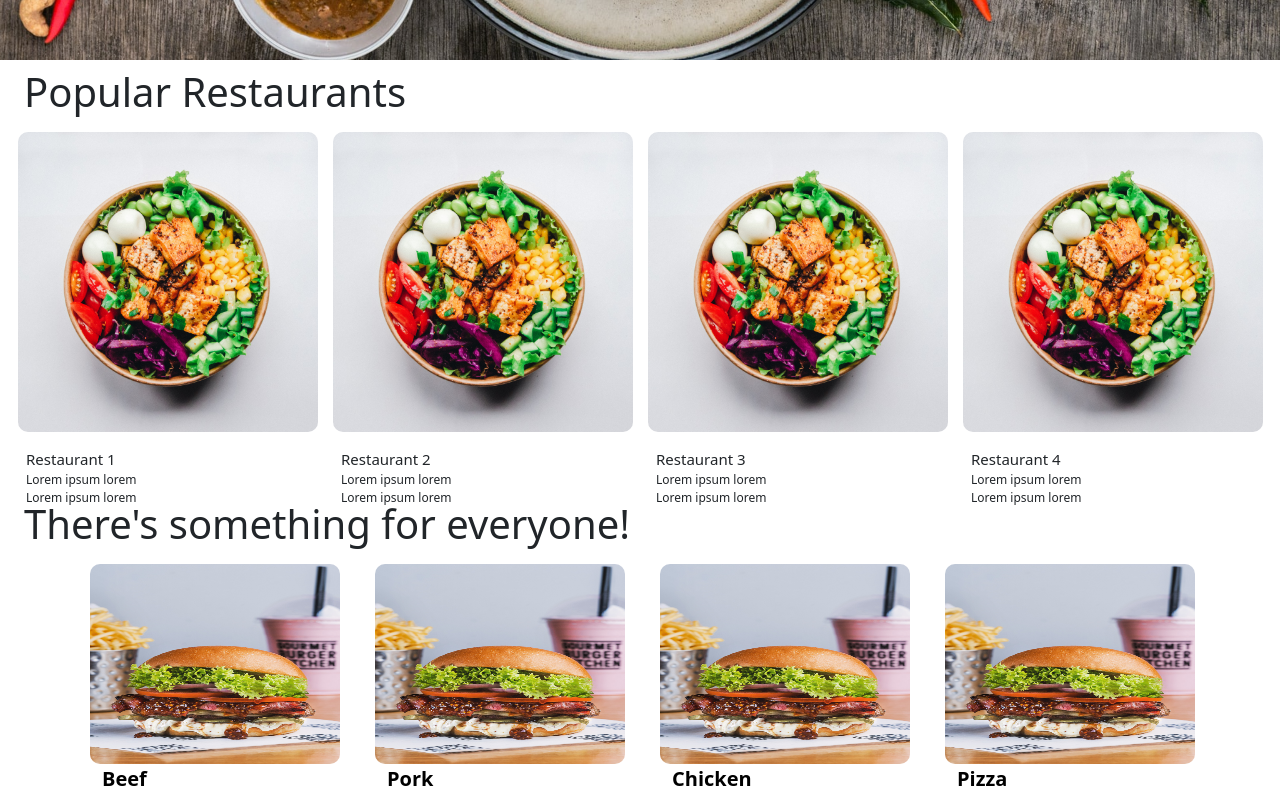
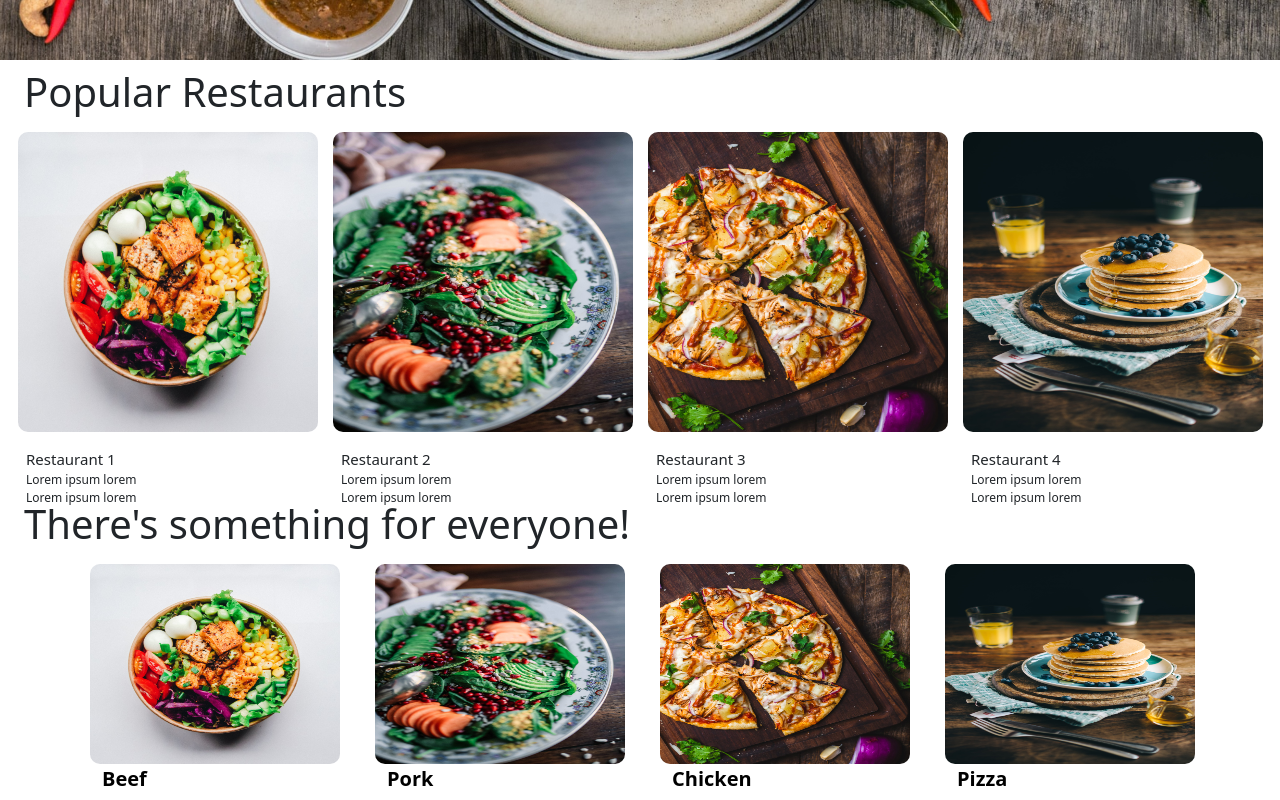
Before and after one commit to iamtigermaximus/grab-eat-food-delivery, a React (Create React App) app: page / in a window 1280 px wide. Shown: the part 660-1460 px from the top of the page. Built offline with nearby package versions, Linux system fonts and the light colour scheme.

Commit message:
changed the imae and added new images from the mock database

```diff
--- a/src/components/Category.js
+++ b/src/components/Category.js
@@ -1,7 +1,7 @@
 import React from 'react'
 import {Link} from 'react-router-dom'
 import CategoryCard from './CategoryCard'
-import data from '../data/db.json'
+import data from '../data/db'
 
 const Category = () => {
     return (
@@ -18,6 +18,7 @@ const Category = () => {
                                 <CategoryCard
                                         id={category.id}
                                         name={category.name}
+                                        image={category.image}
                                     />
                                      </Link>
                                 </div>
--- a/src/components/CategoryCard.js
+++ b/src/components/CategoryCard.js
@@ -1,11 +1,11 @@
 import React from 'react'
-import Image9 from '../images/food-image9.jpg'
+//import Image9 from '../images/food-image9.jpg'
 
 const CategoryCard = (props) => {
     return (
         <div className="category-card-container " key={props.id}>
             <div className="category-image-container">
-                <img className="category-image mx-2" src={Image9} alt="project" />
+                <img className="category-image mx-2" src={props.image} alt="category" />
             </div>
             <div className="category-body">
                 <div className="category-name">{props.name}</div>
--- a/src/components/SingleCard.js
+++ b/src/components/SingleCard.js
@@ -1,11 +1,11 @@
 import React from 'react'
-import Image1 from '../images/food-image1.jpg'
+//import Image1 from '../images/food-image1.jpg'
 
 const SingleCard = (props) => {
     return (
         <div className="card-container" key={props.id}>
             <div className="card-image-container">
-                <img className="image mx-2" src={Image1} alt="project" />
+                <img className="image mx-2" src={props.image} alt="project" />
             </div>
             <div className="card-body">
                 <div className="card-name">{props.name}</div>
--- a/src/data/db.json
+++ /dev/null
@@ -1,285 +0,0 @@
-{
-
-    "popular":[
-        {
-            "id":1,
-            "name":"Restaurant 1",
-            "description":"Lorem ipsum lorem",
-            "rating":10
-
-        },
-        {
-            "id":2,
-            "name":"Restaurant 2",
-            "description":"Lorem ipsum lorem",
-            "rating":9
-        },{
-            "id":3,
-            "name":"Restaurant 3",
-            "description":"Lorem ipsum lorem",
-            "rating":8
-        },
-        {
-            "id":4,
-            "name":"Restaurant 4",
-            "description":"Lorem ipsum lorem",
-            "rating":7
-        },{
-            "id":5,
-            "name":"Restaurant 5",
-            "description":"Lorem ipsum lorem",
-            "rating":6
-        },
-        {
-            "id":6,
-            "name":"Restaurant 6",
-            "description":"Lorem ipsum lorem",
-            "rating":5
-        },
-        {
-            "id":7,
-            "name":"Restaurant 7",
-            "description":"Lorem ipsum lorem",
-            "rating":4
-        },
-        {
-            "id":8,
-            "name":"Restaurant 8",
-            "description":"Lorem ipsum lorem",
-            "rating":3
-        },
-        {
-            "id":9,
-            "name":"Restaurant 9",
-            "description":"Lorem ipsum lorem",
-            "rating":2
-        },
-        {
-            "id":10,
-            "name":"Restaurant 10",
-            "description":"Lorem ipsum lorem",
-            "rating":1
-        }
-    ],
-    "categories":[
-        {
-            "id":1,
-            "name":"Beef",
-            "description":"Lorem ipsum lorem",
-            "rating":10
-        },
-        {
-            "id":2,
-            "name":"Pork",
-            "description":"Lorem ipsum lorem",
-            "rating":20
-        },
-        {
-            "id":3,
-            "name":"Chicken" ,
-            "description":"Lorem ipsum lorem",
-            "rating":30
-        },
-        {
-            "id":4,
-            "name":"Pizza",
-            "description":"Lorem ipsum lorem",
-            "rating":40
-        },
-        {
-            "id":5,
-            "name":"Fastfood",
-            "description":"Lorem ipsum lorem",
-            "rating":50
-        },
-        {
-            "id":6,
-            "name":"Asian",
-            "description":"Lorem ipsum lorem",
-            "rating":60
-        },
-        {
-            "id":7,
-            "name":"Vegan",
-            "description":"Lorem ipsum lorem",
-            "rating":70
-        },
-        {
-            "id":8,
-            "name":"Italian",
-            "description":"Lorem ipsum lorem",
-            "rating":80
-        },
-        {
-            "id":9,
-            "name":"Bakery",
-            "description":"Lorem ipsum lorem",
-            "rating":90
-        },
-        {
-            "id":10,
-            "name":"Japanese",
-            "description":"Lorem ipsum lorem",
-            "rating":100
-        },
-        {
-            "id":11,
-            "name":"Chinese",
-            "description":"Lorem ipsum lorem",
-            "rating":90
-        },
-        {
-            "id":12,
-            "name":"Burgers",
-            "description":"Lorem ipsum lorem",
-            "rating":100
-        },
-        {
-            "id":13,
-            "name":"Snacks",
-            "description":"Lorem ipsum lorem",
-            "rating":90
-        },
-        {
-            "id":14,
-            "name":"Beverages",
-            "description":"Lorem ipsum lorem",
-            "rating":100
-        },
-        {
-            "id":15,
-            "name":"Bakery",
-            "description":"Lorem ipsum lorem",
-            "rating":90
-        },
-        {
-            "id":16,
-            "name":"Breakfast and Brunch",
-            "description":"Lorem ipsum lorem",
-            "rating":100
-        }
-    ],
-    "jewelry":[
-        {
-            "id":1,
-            "name":"Jewelry Restaurant 1",
-            "description":"Lorem ipsum lorem",
-            "rating":10
-        },
-        {
-            "id":2,
-            "name":"Jewelry Restaurant 2",
-            "description":"Lorem ipsum lorem",
-            "rating":20
-        },
-        {
-            "id":3,
-            "name":"Jewelry Restaurant 3",
-            "description":"Lorem ipsum lorem",
-            "rating":30
-        },
-        {
-            "id":4,
-            "name":"Jewelry Restaurant 4",
-            "description":"Lorem ipsum lorem",
-            "rating":40
-        },
-        {
-            "id":5,
-            "name":"Jewelry Restaurant 5",
-            "description":"Lorem ipsum lorem",
-            "rating":50
-        },
-        {
-            "id":6,
-            "name":"Jewelry Restaurant 6",
-            "description":"Lorem ipsum lorem",
-            "rating":60
-        },
-        {
-            "id":7,
-            "name":"Jewelry Restaurant 7",
-            "description":"Lorem ipsum lorem",
-            "rating":70
-        },
-        {
-            "id":8,
-            "name":"Jewelry Restaurant 8",
-            "description":"Lorem ipsum lorem",
-            "rating":80
-        },{
-            "id":9,
-            "name":"Jewelry Restaurant 9",
-            "description":"Lorem ipsum lorem",
-            "rating":90
-        },
-        {
-            "id":10,
-            "name":"Jewelry Restaurant 10",
-            "description":"Lorem ipsum lorem",
-            "rating":100
-        }
-    ],
-    "electronics":[
-        {
-            "id":1,
-            "name":"Electronics Restaurant 1",
-            "description":"Lorem ipsum lorem",
-            "rating":10
-        },
-        {
-            "id":2,
-            "name":"Electronics Restaurant 2",
-            "description":"Lorem ipsum lorem",
-            "rating":20
-        },
-        {
-            "id":3,
-            "name":"Electronics Restaurant 3",
-            "description":"Lorem ipsum lorem",
-            "rating":30
-        },
-        {
-            "id":4,
-            "name":"Electronics Restaurant 4",
-            "description":"Lorem ipsum lorem",
-            "rating":40
-        },
-        {
-            "id":5,
-            "name":"Electronics Restaurant 5",
-            "description":"Lorem ipsum lorem",
-            "rating":50
-        },
-        {
-            "id":6,
-            "name":"Electronics Restaurant 6",
-            "description":"Lorem ipsum lorem",
-            "rating":60
-        },
-        {
-            "id":7,
-            "name":"Electronics Restaurant 7",
-            "description":"Lorem ipsum lorem",
-            "rating":70
-        },
-        {
-            "id":8,
-            "name":"Electronics Restaurant 8",
-            "description":"Lorem ipsum lorem",
-            "rating":80
-        },
-        {
-            "id":9,
-            "name":"Electronics Restaurant 9",
-            "description":"Lorem ipsum lorem",
-            "rating":90
-        },
-        {
-            "id":10,
-            "name":"Electronics Restaurant 10",
-            "description":"Lorem ipsum lorem",
-            "rating":100
-        }
-    ]
-}
```
